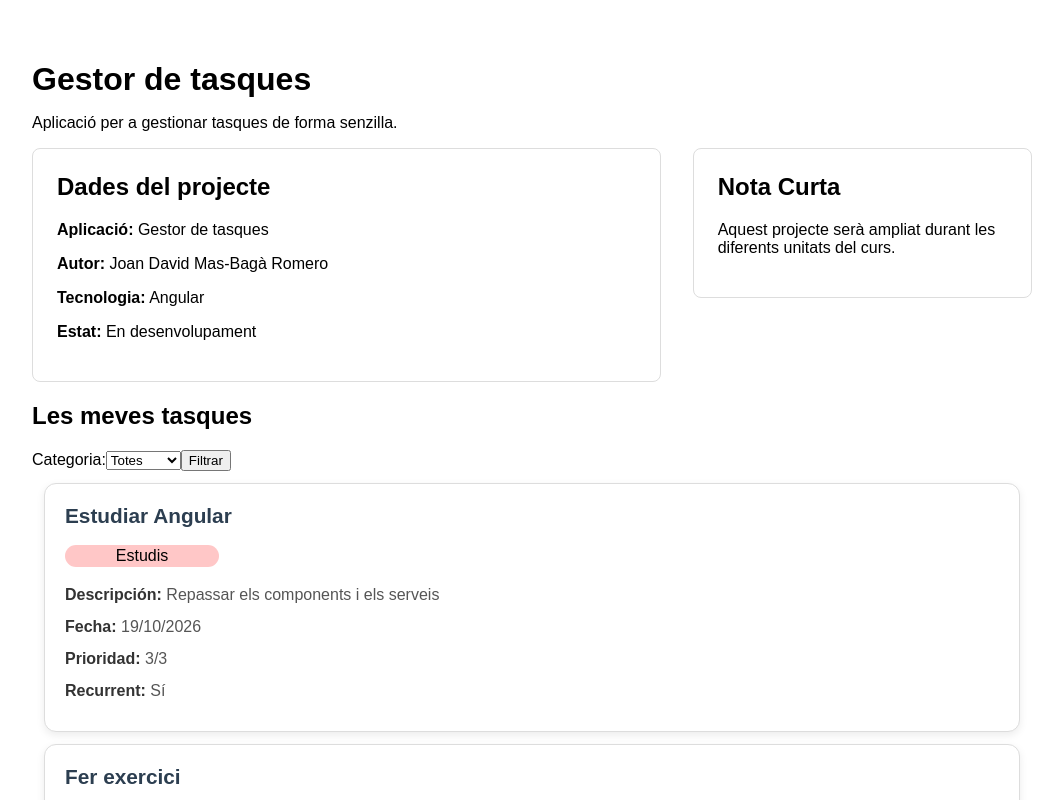
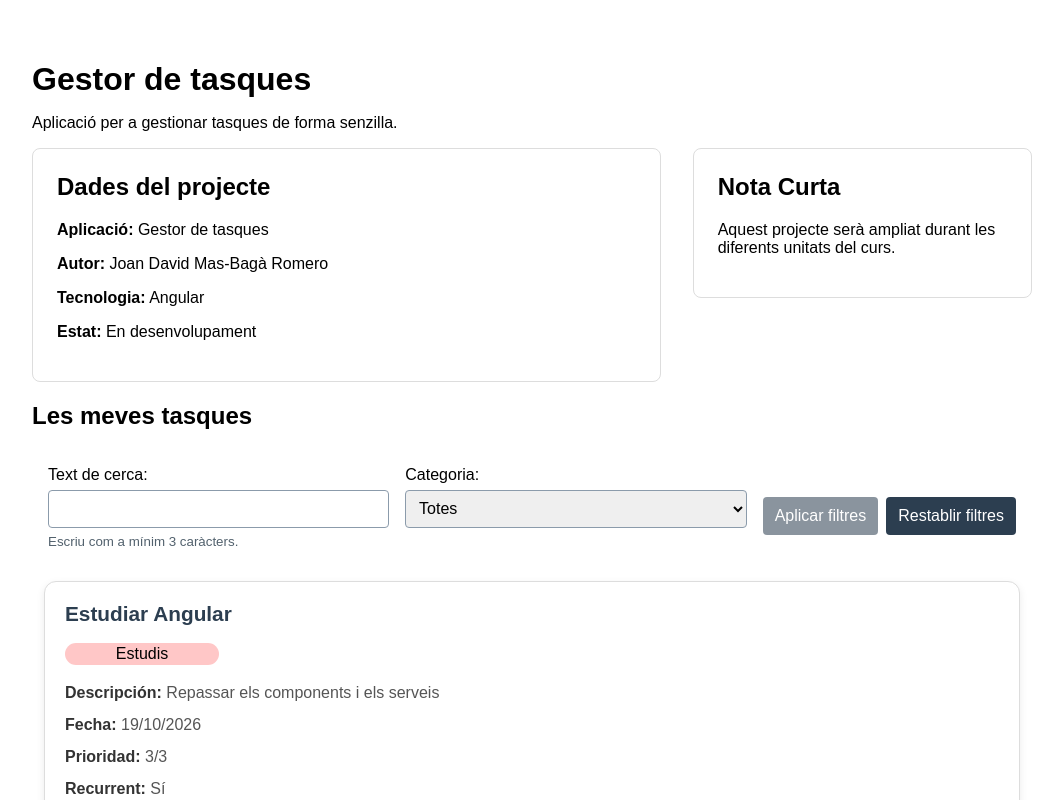
Before and after one commit to davidmasbaga/ioc-angular-tasques-joan-david-mas-baga-romero, an Angular app: page / in a window 1280 px wide. Shown: the top 800 px of the page, without its empty margins (108-1171 px from the left). Built offline with nearby package versions, Linux system fonts and the light colour scheme.

Commit message:
ADD lógica de filtres amb cerca

```diff
--- a/src/app/components/form/form.component.html
+++ b/src/app/components/form/form.component.html
@@ -1,14 +1,41 @@
 
-<form (ngSubmit)="aplicarFiltre()">
+<form #formulari="ngForm" (ngSubmit)="aplicarFiltre()" novalidate>
+  <div class="camp-formulari">
+    <label for="text">Text de cerca:</label>
+    <input
+      id="text"
+      type="search"
+      name="text"
+      [(ngModel)]="text"
+      required
+      minlength="3"
+      #textCerca="ngModel"
+      aria-describedby="text-ajuda text-error"
+    />
+    <small id="text-ajuda">Escriu com a mínim 3 caràcters.</small>
+    @if (textCerca.invalid && textCerca.touched && textCerca.errors?.['minlength']) {
+      <p id="text-error" class="error" role="alert">
+        El text de cerca ha de tenir com a mínim 3 caràcters.
+      </p>
+    }
+  </div>
+
+  <div class="camp-formulari">
     <label for="categoria">Categoria:</label>
-
     <select id="categoria" name="categoria" [(ngModel)]="categoria">
       <option value="">Totes</option>
       <option value="Estudis">Estudis</option>
       <option value="Feina">Feina</option>
       <option value="Salut">Salut</option>
       <option value="Personal">Personal</option>
+      <option value="Oci">Oci</option>
+      <option value="Casa">Casa</option>
+      <option value="Organització">Organització</option>
     </select>
+  </div>
 
-  <button type="submit">Filtrar</button>
+  <div class="accions">
+    <button type="submit" [disabled]="formulari.invalid">Aplicar filtres</button>
+    <button type="button" (click)="restablir()">Restablir filtres</button>
+  </div>
 </form>
--- a/src/app/components/form/form.component.scss
+++ b/src/app/components/form/form.component.scss
@@ -0,0 +1,62 @@
+form {
+  display: flex;
+  flex-wrap: wrap;
+  gap: 1rem;
+  align-items: flex-start;
+  margin: 1rem 0;
+  padding: 1rem;
+
+
+}
+
+.camp-formulari {
+  display: flex;
+  flex: 1 1 220px;
+  flex-direction: column;
+  gap: 0.35rem;
+}
+
+input,
+select,
+button {
+  font: inherit;
+}
+
+input,
+select {
+  min-height: 2.4rem;
+  padding: 0.4rem 0.55rem;
+  border: 1px solid #8b9bab;
+  border-radius: 4px;
+}
+
+small {
+  color: #52616d;
+}
+
+.error {
+  margin: 0;
+  color: #b42318;
+  font-size: 0.9rem;
+}
+
+.accions {
+  display: flex;
+  gap: 0.5rem;
+  padding-top: 1.9rem;
+}
+
+button {
+  min-height: 2.4rem;
+  padding: 0.4rem 0.75rem;
+  border: 0;
+  border-radius: 4px;
+  background: #2c3e50;
+  color: #fff;
+  cursor: pointer;
+}
+
+button:disabled {
+  cursor: not-allowed;
+  opacity: 0.55;
+}
--- a/src/app/components/form/form.component.ts
+++ b/src/app/components/form/form.component.ts
@@ -1,5 +1,10 @@
 import { Component, EventEmitter, Output } from '@angular/core';
 import { FormsModule } from '@angular/forms';
+
+export interface FiltresTasques {
+  text: string;
+  categoria: string;
+}
 
 @Component({
   imports: [FormsModule],
@@ -8,12 +13,18 @@ import { FormsModule } from '@angular/forms';
   templateUrl: './form.component.html',
 })
 export class Form {
-categoria = "";
+  text = '';
+  categoria = '';
 
-@Output() filtrar = new EventEmitter<string>;
+  @Output() filtrar = new EventEmitter<FiltresTasques>();
 
-aplicarFiltre() {
-  this.filtrar.emit(this.categoria)
+  aplicarFiltre(): void {
+    this.filtrar.emit({ text: this.text.trim(), categoria: this.categoria });
+  }
+
+  restablir(): void {
+    this.text = '';
+    this.categoria = '';
+    this.filtrar.emit({ text: '', categoria: '' });
+  }
 }
-
-}
--- a/src/app/components/llista/llista.component.ts
+++ b/src/app/components/llista/llista.component.ts
@@ -1,8 +1,7 @@
 import { Component, Input } from '@angular/core';
-import { TASQUES_MOCK } from '../../data/tasques.mock';
 import { Card } from '../card/card.component';
 import { Tasca } from '../../models/tasca.model';
-import { Form } from '../form/form.component';
+import { FiltresTasques, Form } from '../form/form.component';
 
 @Component({
   imports: [Card, Form],
@@ -13,20 +12,30 @@ import { Form } from '../form/form.component';
 export class Llista {
  @Input() elements: Tasca[] = [];
  @Input() titol = 'Llista d’elements';
- categoria="";
+  text = '';
+  categoria = '';
 
 
  get tasquesFiltrades(){
 
-  return this.elements.filter(tasca=> !this.categoria || tasca.categoria === this.categoria);
+    const textNormalitzat = this.text.toLocaleLowerCase();
+
+    return this.elements.filter((tasca) => {
+      const coincideixText = !textNormalitzat
+        || tasca.nom.toLocaleLowerCase().includes(textNormalitzat)
+        || tasca.descripcio.toLocaleLowerCase().includes(textNormalitzat);
+      const coincideixCategoria = !this.categoria || tasca.categoria === this.categoria;
+
+      return coincideixText && coincideixCategoria;
+    });
 
  }
 
 
 
- filtre(categoria:string){
-  this.categoria =categoria;
-
- }
+  filtre(filtres: FiltresTasques): void {
+    this.text = filtres.text;
+    this.categoria = filtres.categoria;
+  }
 
 }
```
Lines whose indentation alone changed are shown as unchanged.
